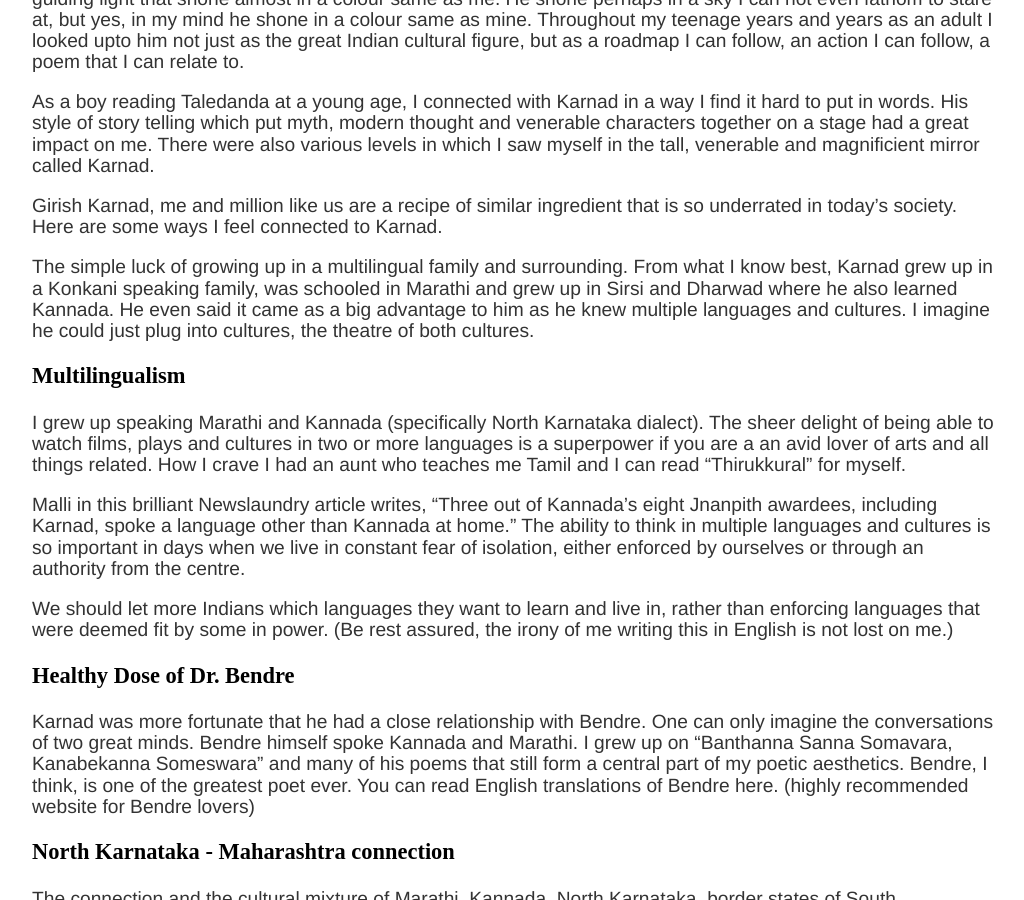
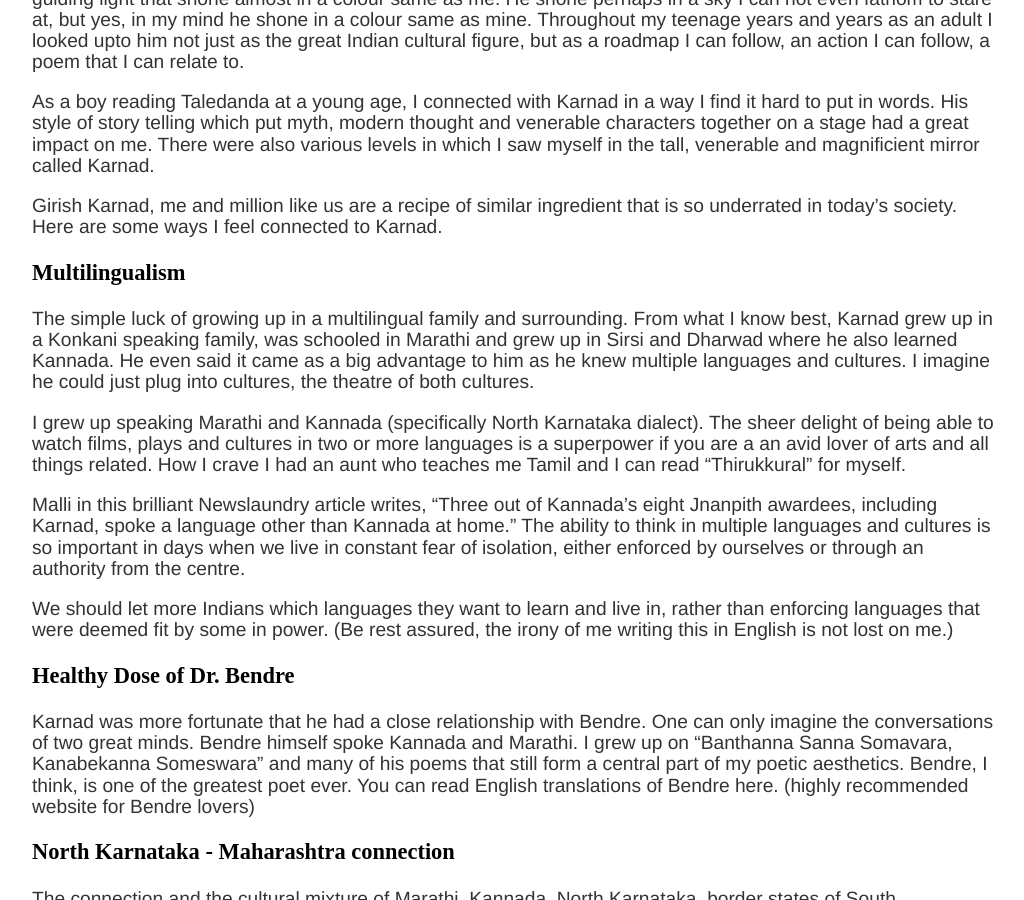
Before and after one commit to AbhiK24/abhik24.github.io, a Jekyll site: the page built from _posts/2020-02-17-Losing-Karnad-And-Finding-Myself.md, in a window 1280 px wide and 900 px high, scrolled down 925 px. Shown: the whole window, without its empty margins (148-1172 px from the left). Built offline with Jekyll 4.4.1, drawn with Linux system fonts in a browser that asks for light colours; comment, search, counter and statistics services are not loaded.

```diff
--- a/_posts/2020-02-17-Losing-Karnad-And-Finding-Myself.md
+++ b/_posts/2020-02-17-Losing-Karnad-And-Finding-Myself.md
@@ -20,10 +20,10 @@ As a boy reading Taledanda at a young age, I connected with Karnad in a way I fi
 
 Girish Karnad, me and million like us are a recipe of similar ingredient that is so underrated in today’s society. Here are some ways I feel connected to Karnad.
 
+### Multilingualism
 
 The simple luck of growing up in a multilingual family and surrounding. From what I know best, Karnad grew up in a Konkani speaking family, was schooled in Marathi and grew up in Sirsi and Dharwad where he also learned Kannada. He even said it came as a big advantage to him as he knew multiple languages and cultures. I imagine he could just plug into cultures, the theatre of both cultures.
 
-### Multilingualism
 
 I grew up speaking Marathi and Kannada (specifically North Karnataka dialect). The sheer delight of being able to watch films, plays and cultures in two or more languages is a superpower if you are a an avid lover of arts and all things related. How I crave I had an aunt who teaches me Tamil and I can read “Thirukkural” for myself.
 
```
